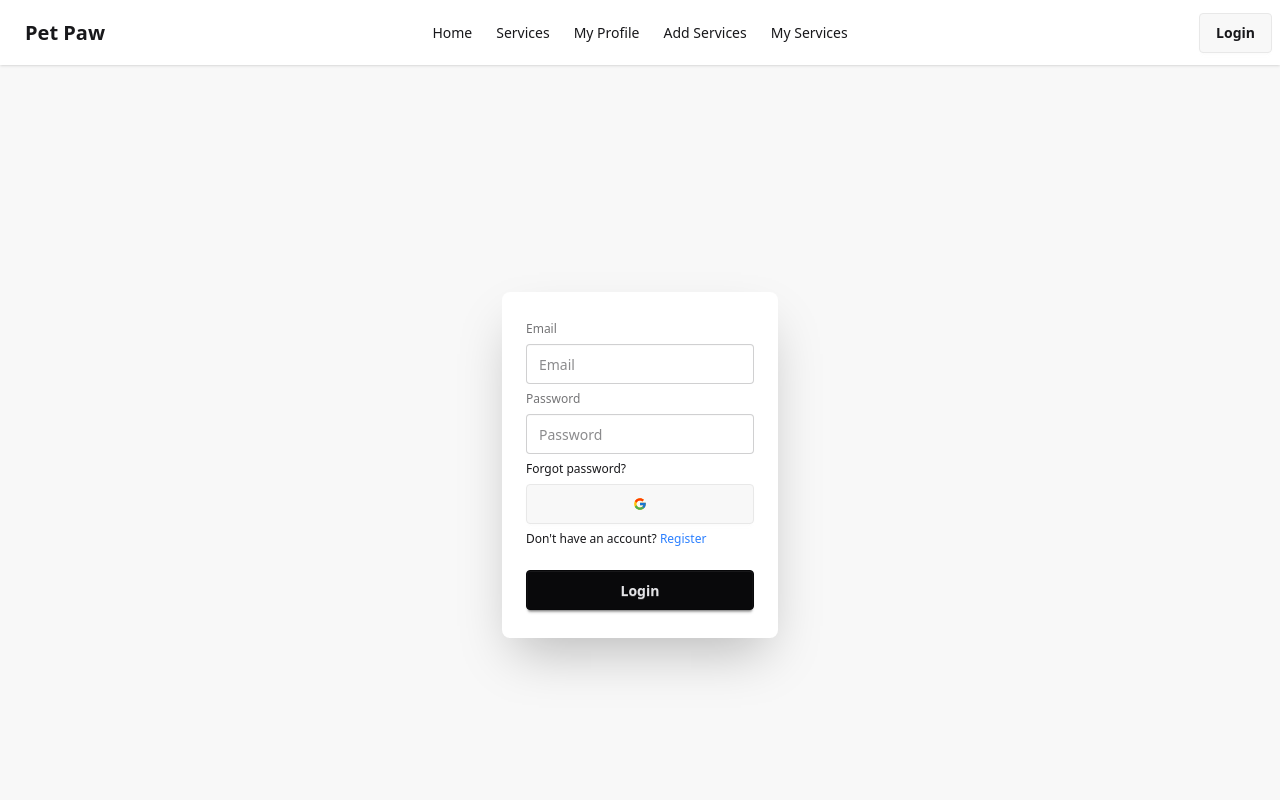
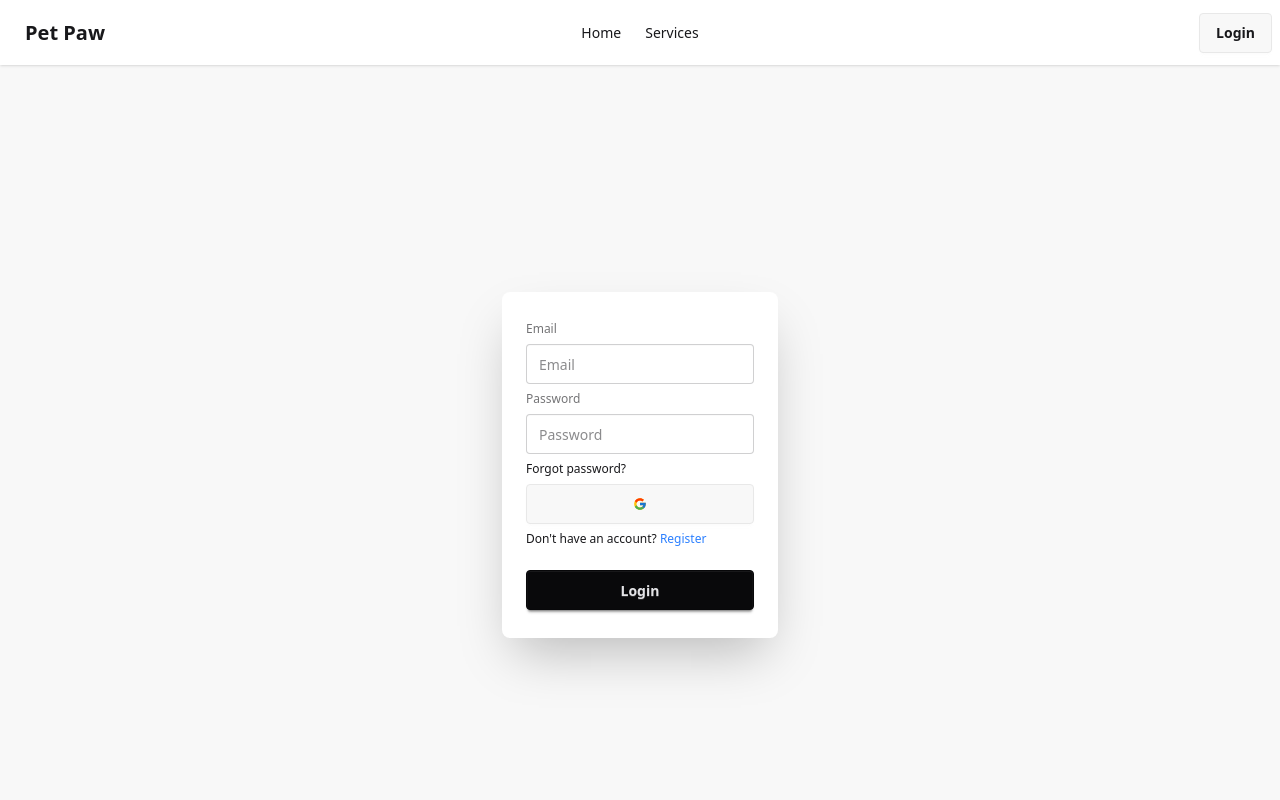
Before and after one commit to Sadia1609/paw-mart, a React (Vite) app: page /login in a window 1280 px wide. Shown: the top 800 px of the page. Built offline with nearby package versions, Linux system fonts and the light colour scheme; no server answers.

Commit message:
update private routes

```diff
--- a/src/component/Navbar.jsx
+++ b/src/component/Navbar.jsx
@@ -41,6 +41,10 @@ const Navbar = () => {
             <li>
               <Link to="/services">Services</Link>
             </li>
+
+           {
+            user && (
+              <>
                <li>
               <Link to={"/profile"}>My Profile</Link>
             </li>
@@ -50,6 +54,9 @@ const Navbar = () => {
             <li>
               <Link to={"/my-services"}>My Services</Link>
           </li>
+              </>
+            )
+           }
           </ul>
         </div>
         <a className="btn btn-ghost text-xl">Pet Paw</a>
@@ -63,6 +70,9 @@ const Navbar = () => {
           <li>
             <Link to="/services">Services</Link>
           </li>
+         {
+            user && (
+              <>
                <li>
               <Link to={"/profile"}>My Profile</Link>
             </li>
@@ -72,6 +82,9 @@ const Navbar = () => {
             <li>
               <Link to={"/my-services"}>My Services</Link>
           </li>
+              </>
+            )
+           }
         </ul>
       </div>
 
--- a/src/router/Routes.jsx
+++ b/src/router/Routes.jsx
@@ -49,15 +49,15 @@ const router = createBrowserRouter([
         },
         {
           path:'/add-services',
-          element:<AddService></AddService>
+          element:<PrivateRoute><AddService></AddService></PrivateRoute>
         },
         {
           path:'/my-services',
-          element:<MyServices></MyServices>
+          element:<PrivateRoute><MyServices></MyServices></PrivateRoute>
         },
         {
           path:'/update-services/:id',
-          element:<UpdateService></UpdateService>
+          element:<PrivateRoute><UpdateService></UpdateService></PrivateRoute>
         }
     ]
   },
```
Lines whose indentation alone changed are shown as unchanged.
